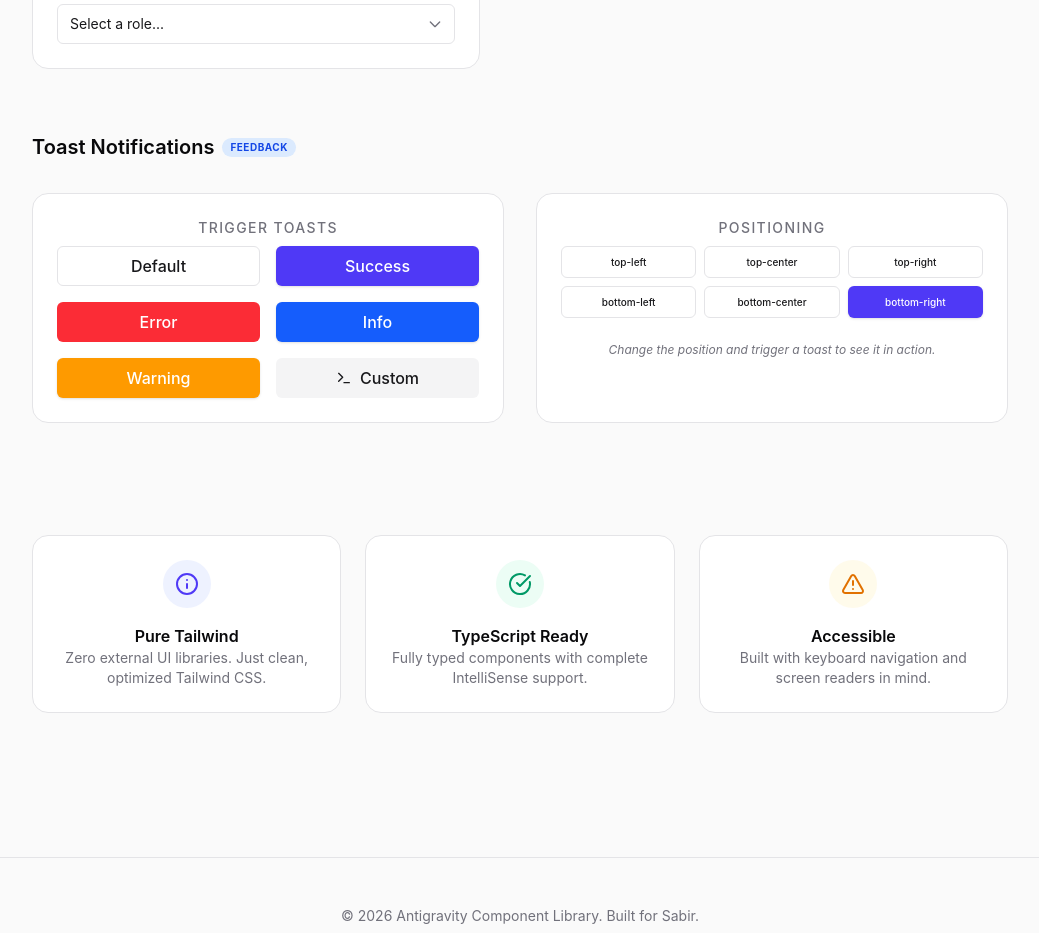
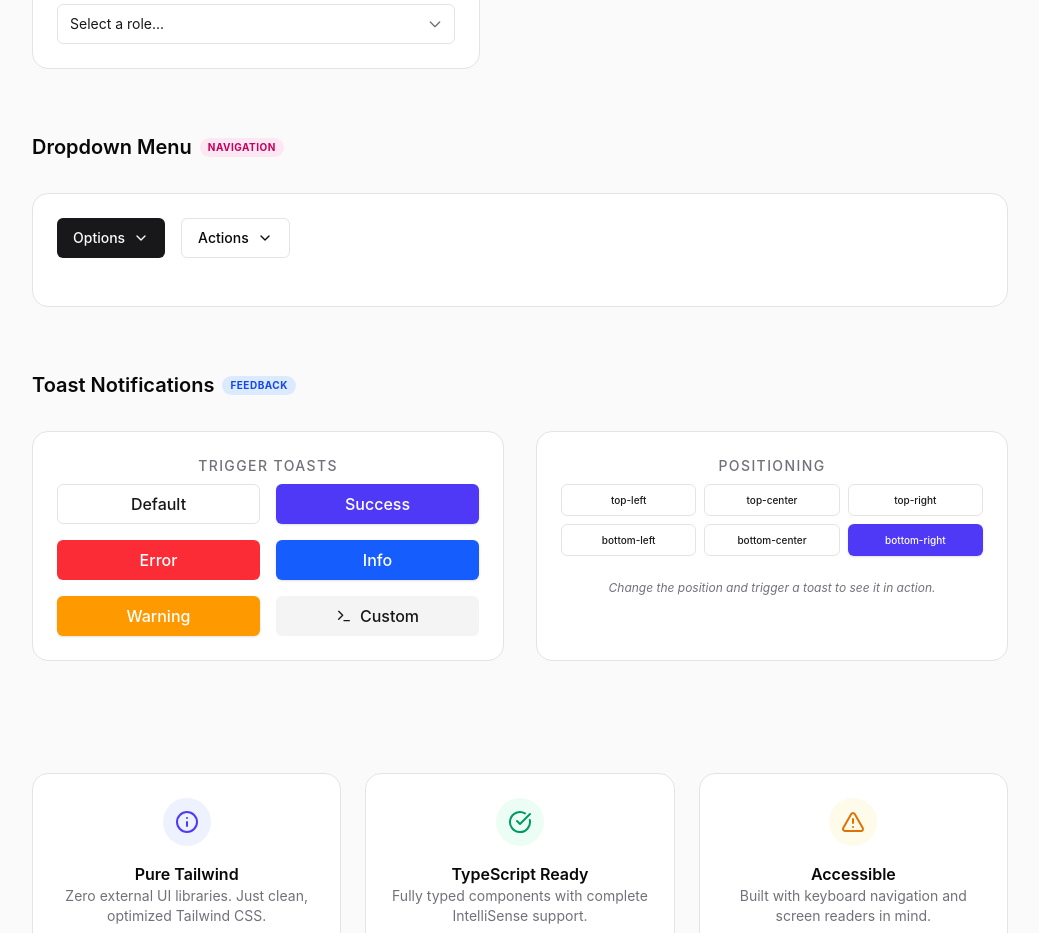
Before and after one commit to SabirAmeen/component-library, a React (Vite) app: page / in a window 1280 px wide. Shown: the part 1380-2313 px from the top of the page, without its empty margins (120-1159 px from the left). Built offline with nearby package versions, Linux system fonts and the light colour scheme.

Commit message:
feat: implement and export new Dropdown component and add to App preview

```diff
--- a/src/App.tsx
+++ b/src/App.tsx
@@ -4,7 +4,8 @@ import { Input } from './components/ui/Input'
 import { Checkbox } from './components/ui/Checkbox'
 import { Radio } from './components/ui/Radio'
 import { SelectBox } from './components/ui/SelectBox'
-import { Moon, Sun, CheckCircle, Info, AlertTriangle, Terminal } from 'lucide-react'
+import { Dropdown, DropdownTrigger, DropdownMenu, DropdownItem, DropdownLabel, DropdownSeparator } from './components/ui/Dropdown'
+import { Moon, Sun, CheckCircle, Info, AlertTriangle, Terminal, ChevronDown } from 'lucide-react'
 import { Toaster } from './components/ui/Toaster'
 import { toast } from './hooks/use-toast'
 import type { ToasterPosition } from './components/ui/Toaster'
@@ -142,6 +143,43 @@ function App() {
           </div>
         </section>
 
+        {/* Dropdown */}
+        <section className="space-y-8">
+          <div className="flex items-center gap-2">
+            <h3 className="text-xl font-semibold">Dropdown Menu</h3>
+            <span className="px-2 py-0.5 rounded-full bg-pink-100 text-pink-700 text-[10px] uppercase font-bold tracking-wider dark:bg-pink-900/30 dark:text-pink-400">Navigation</span>
+          </div>
+          <div className="p-6 rounded-2xl border border-zinc-200 dark:border-zinc-800 bg-white dark:bg-zinc-900/50 space-y-6 flex gap-4">
+            <Dropdown>
+              <DropdownTrigger className="inline-flex items-center justify-center whitespace-nowrap rounded-md text-sm font-medium transition-colors focus-visible:outline-none focus-visible:ring-2 focus-visible:ring-zinc-950 focus-visible:ring-offset-2 disabled:pointer-events-none disabled:opacity-50 bg-zinc-900 text-zinc-50 hover:bg-zinc-900/90 h-10 px-4 py-2 dark:bg-zinc-50 dark:text-zinc-900 dark:hover:bg-zinc-50/90 dark:focus-visible:ring-zinc-300">
+                Options <ChevronDown className="ml-2 h-4 w-4" />
+              </DropdownTrigger>
+              <DropdownMenu>
+                <DropdownLabel>My Account</DropdownLabel>
+                <DropdownSeparator />
+                <DropdownItem>Profile</DropdownItem>
+                <DropdownItem>Billing</DropdownItem>
+                <DropdownItem>Team</DropdownItem>
+                <DropdownItem>Subscription</DropdownItem>
+                <DropdownSeparator />
+                <DropdownItem className="text-red-600 dark:text-red-400">Logout</DropdownItem>
+              </DropdownMenu>
+            </Dropdown>
+            <Dropdown>
+               <DropdownTrigger className="inline-flex items-center justify-center whitespace-nowrap rounded-md text-sm font-medium transition-colors focus-visible:outline-none focus-visible:ring-2 focus-visible:ring-zinc-950 focus-visible:ring-offset-2 disabled:pointer-events-none disabled:opacity-50 border border-zinc-200 bg-white hover:bg-zinc-100 hover:text-zinc-900 h-10 px-4 py-2 dark:border-zinc-800 dark:bg-zinc-950 dark:hover:bg-zinc-800 dark:hover:text-zinc-50 dark:focus-visible:ring-zinc-300">
+                  Actions <ChevronDown className="ml-2 h-4 w-4" />
+               </DropdownTrigger>
+               <DropdownMenu className="w-48">
+                  <DropdownItem>Edit</DropdownItem>
+                  <DropdownItem>Duplicate</DropdownItem>
+                  <DropdownSeparator />
+                  <DropdownItem>Archive</DropdownItem>
+                  <DropdownItem className="text-red-600 dark:text-red-400">Delete</DropdownItem>
+               </DropdownMenu>
+            </Dropdown>
+          </div>
+        </section>
+
         {/* Toasts */}
         <section className="space-y-8">
           <div className="flex items-center gap-2">
--- /dev/null
+++ b/src/components/ui/Dropdown.tsx
@@ -0,0 +1,170 @@
+import * as React from "react";
+import { cn } from "../../lib/utils";
+
+const DropdownContext = React.createContext<{
+  isOpen: boolean;
+  setIsOpen: React.Dispatch<React.SetStateAction<boolean>>;
+} | null>(null);
+
+function useDropdown() {
+  const context = React.useContext(DropdownContext);
+  if (!context) {
+    throw new Error("Dropdown components must be used within a Dropdown provider");
+  }
+  return context;
+}
+
+export type DropdownProps = React.HTMLAttributes<HTMLDivElement>;
+
+const Dropdown = React.forwardRef<HTMLDivElement, DropdownProps>(
+  ({ className, children, ...props }, ref) => {
+    const [isOpen, setIsOpen] = React.useState(false);
+    const containerRef = React.useRef<HTMLDivElement>(null);
+
+    React.useEffect(() => {
+      const handleOutsideClick = (event: MouseEvent) => {
+        if (
+          containerRef.current &&
+          !containerRef.current.contains(event.target as Node)
+        ) {
+          setIsOpen(false);
+        }
+      };
+
+      document.addEventListener("mousedown", handleOutsideClick);
+      return () => {
+        document.removeEventListener("mousedown", handleOutsideClick);
+      };
+    }, []);
+
+    const setRefs = React.useCallback(
+      (node: HTMLDivElement | null) => {
+        if (typeof ref === "function") {
+          ref(node);
+        } else if (ref) {
+          ref.current = node;
+        }
+        (containerRef as React.MutableRefObject<HTMLDivElement | null>).current = node;
+      },
+      [ref]
+    );
+
+    return (
+      <DropdownContext.Provider value={{ isOpen, setIsOpen }}>
+        <div ref={setRefs} className={cn("relative inline-block text-left", className)} {...props}>
+          {children}
+        </div>
+      </DropdownContext.Provider>
+    );
+  }
+);
+Dropdown.displayName = "Dropdown";
+
+export type DropdownTriggerProps = React.ButtonHTMLAttributes<HTMLButtonElement>;
+
+const DropdownTrigger = React.forwardRef<HTMLButtonElement, DropdownTriggerProps>(
+  ({ className, onClick, ...props }, ref) => {
+    const { isOpen, setIsOpen } = useDropdown();
+
+    return (
+      <button
+        ref={ref}
+        type="button"
+        aria-expanded={isOpen}
+        aria-haspopup="true"
+        onClick={(e) => {
+          setIsOpen(!isOpen);
+          onClick?.(e);
+        }}
+        className={cn(
+          "inline-flex items-center justify-center whitespace-nowrap rounded-md text-sm font-medium ring-offset-white transition-colors focus-visible:outline-none focus-visible:ring-2 focus-visible:ring-zinc-950 focus-visible:ring-offset-2 disabled:pointer-events-none disabled:opacity-50 dark:ring-offset-zinc-950 dark:focus-visible:ring-zinc-300",
+          className
+        )}
+        {...props}
+      />
+    );
+  }
+);
+DropdownTrigger.displayName = "DropdownTrigger";
+
+export type DropdownMenuProps = React.HTMLAttributes<HTMLDivElement>;
+
+const DropdownMenu = React.forwardRef<HTMLDivElement, DropdownMenuProps>(
+  ({ className, ...props }, ref) => {
+    const { isOpen } = useDropdown();
+
+    if (!isOpen) return null;
+
+    return (
+      <div
+        ref={ref}
+        className={cn(
+          "absolute right-0 z-50 mt-2 min-w-[8rem] overflow-hidden rounded-md border border-zinc-200 bg-white p-1 text-zinc-950 shadow-md animate-in fade-in-0 zoom-in-95 data-[state=closed]:animate-out data-[state=closed]:fade-out-0 data-[state=closed]:zoom-out-95 data-[side=bottom]:slide-in-from-top-2 data-[side=left]:slide-in-from-right-2 data-[side=right]:slide-in-from-left-2 data-[side=top]:slide-in-from-bottom-2 dark:border-zinc-800 dark:bg-zinc-950 dark:text-zinc-50",
+          className
+        )}
+        {...props}
+      />
+    );
+  }
+);
+DropdownMenu.displayName = "DropdownMenu";
+
+export type DropdownItemProps = React.ButtonHTMLAttributes<HTMLButtonElement>;
+
+const DropdownItem = React.forwardRef<HTMLButtonElement, DropdownItemProps>(
+  ({ className, onClick, ...props }, ref) => {
+    const { setIsOpen } = useDropdown();
+
+    return (
+      <button
+        ref={ref}
+        role="menuitem"
+        onClick={(e) => {
+          setIsOpen(false);
+          onClick?.(e);
+        }}
+        className={cn(
+          "relative flex w-full cursor-pointer select-none items-center rounded-sm px-2 py-1.5 text-sm outline-none transition-colors hover:bg-zinc-100 hover:text-zinc-900 focus:bg-zinc-100 focus:text-zinc-900 data-[disabled]:pointer-events-none data-[disabled]:opacity-50 dark:focus:bg-zinc-800 dark:focus:text-zinc-50 dark:hover:bg-zinc-800 dark:hover:text-zinc-50",
+          className
+        )}
+        {...props}
+      />
+    );
+  }
+);
+DropdownItem.displayName = "DropdownItem";
+
+export type DropdownLabelProps = React.HTMLAttributes<HTMLDivElement>;
+
+const DropdownLabel = React.forwardRef<HTMLDivElement, DropdownLabelProps>(
+  ({ className, ...props }, ref) => (
+    <div
+      ref={ref}
+      className={cn("px-2 py-1.5 text-sm font-semibold", className)}
+      {...props}
+    />
+  )
+);
+DropdownLabel.displayName = "DropdownLabel";
+
+export type DropdownSeparatorProps = React.HTMLAttributes<HTMLDivElement>;
+
+const DropdownSeparator = React.forwardRef<HTMLDivElement, DropdownSeparatorProps>(
+  ({ className, ...props }, ref) => (
+    <div
+      ref={ref}
+      className={cn("-mx-1 my-1 h-px bg-zinc-100 dark:bg-zinc-800", className)}
+      {...props}
+    />
+  )
+);
+DropdownSeparator.displayName = "DropdownSeparator";
+
+export {
+  Dropdown,
+  DropdownTrigger,
+  DropdownMenu,
+  DropdownItem,
+  DropdownLabel,
+  DropdownSeparator,
+};
--- a/src/index.ts
+++ b/src/index.ts
@@ -8,5 +8,6 @@ export * from './components/ui/SelectBox'
 export * from './components/ui/Toast'
 export * from './components/ui/Toaster'
 export * from './components/ui/Tabs'
+export * from './components/ui/Dropdown'
 export * from './hooks/use-toast'
 export * from './lib/utils'
```
